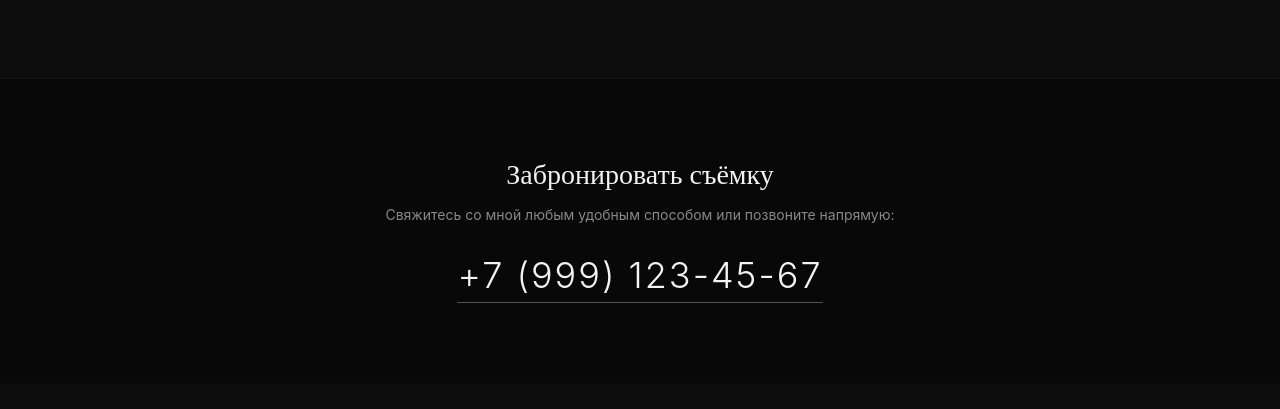
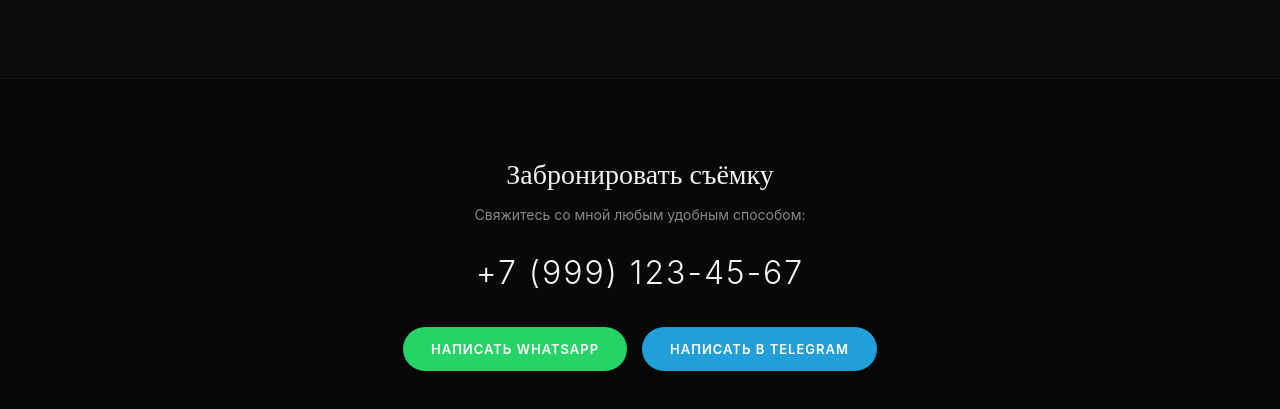
Before and after one commit to kyyovrstack/Fotografbuity, a plain HTML site: page index.html in a window 1280 px wide. Shown: the part 1977-2386 px from the top of the page. Before the commit the page ends 2360 px from the top, so only its background shows below. Drawn offline with Linux system fonts and the light colour scheme.

Commit message:
Update index.html

```diff
--- a/index.html
+++ b/index.html
@@ -10,6 +10,8 @@
             --text-color: #f3f3f3;
             --muted-color: #888888;
             --accent-color: #ffffff;
+            --whatsapp-color: #25D366;
+            --telegram-color: #229ED9;
             --transition: cubic-bezier(0.16, 1, 0.3, 1);
         }
 
@@ -152,7 +154,7 @@
             border-radius: 6px;
             cursor: pointer;
             background: #151515;
-            display: none; /* Скрыты по умолчанию, включаются через JS */
+            display: none;
         }
 
         .portfolio-item.visible {
@@ -195,7 +197,7 @@
             text-transform: uppercase;
         }
 
-        /* Подвал с номером телефона */
+        /* Подвал с контактами и кнопками */
         footer {
             background: #080808;
             border-top: 1px solid rgba(255, 255, 255, 0.05);
@@ -217,19 +219,55 @@
         }
 
         .big-phone {
-            display: inline-block;
-            font-size: clamp(24px, 3vw, 36px);
+            display: block;
+            font-size: clamp(22px, 3vw, 32px);
             color: var(--text-color);
             text-decoration: none;
             font-weight: 300;
             letter-spacing: 2px;
-            border-bottom: 1px solid rgba(255, 255, 255, 0.3);
-            padding-bottom: 5px;
+            margin-bottom: 35px;
             transition: opacity 0.3s;
         }
 
         .big-phone:hover {
             opacity: 0.7;
+        }
+
+        /* Блок мессенджеров */
+        .messenger-buttons {
+            display: flex;
+            justify-content: center;
+            gap: 15px;
+            flex-wrap: wrap;
+        }
+
+        .msg-btn {
+            display: inline-flex;
+            align-items: center;
+            justify-content: center;
+            padding: 14px 28px;
+            border-radius: 30px;
+            color: #ffffff;
+            text-decoration: none;
+            font-size: 13px;
+            font-weight: 600;
+            letter-spacing: 1px;
+            text-transform: uppercase;
+            transition: transform 0.3s, opacity 0.3s;
+            box-shadow: 0 10px 20px rgba(0,0,0,0.2);
+        }
+
+        .msg-btn:hover {
+            transform: translateY(-3px);
+            opacity: 0.9;
+        }
+
+        .whatsapp-btn {
+            background-color: var(--whatsapp-color);
+        }
+
+        .telegram-btn {
+            background-color: var(--telegram-color);
         }
 
         /* Лайтбокс */
@@ -284,7 +322,7 @@
                 padding: 15px 20px;
             }
             .header-phone {
-                display: none; /* прячем мелкую кнопку в шапке на мобилках, снизу будет большая */
+                display: none;
             }
             .hero {
                 padding: 110px 20px 40px 20px;
@@ -298,6 +336,13 @@
             }
             .portfolio-item img {
                 height: 380px;
+            }
+            .messenger-buttons {
+                flex-direction: column;
+                gap: 12px;
+            }
+            .msg-btn {
+                width: 100%;
             }
         }
     </style>
@@ -327,7 +372,7 @@
         <button class="cat-btn" onclick="filterCategory('portrait')">Портрет</button>
     </div>
 
-    <!-- Галерея (по 6 фото на каждую категорию) -->
+    <!-- Галерея -->
     <section class="gallery-section">
         <div class="portfolio-grid" id="grid">
 
@@ -438,12 +483,17 @@
         </div>
     </section>
 
-    <!-- Подвал с номером телефона -->
+    <!-- Подвал с номером и мессенджерами -->
     <footer>
         <div class="footer-content">
             <h2>Забронировать съёмку</h2>
-            <p>Свяжитесь со мной любым удобным способом или позвоните напрямую:</p>
+            <p>Свяжитесь со мной любым удобным способом:</p>
             <a href="tel:+79991234567" class="big-phone">+7 (999) 123-45-67</a>
+
+            <div class="messenger-buttons">
+                <a href="https://wa.me/79991234567" target="_blank" class="msg-btn whatsapp-btn">Написать WhatsApp</a>
+                <a href="https://t.me/username" target="_blank" class="msg-btn telegram-btn">Написать в Telegram</a>
+            </div>
         </div>
     </footer>
 
@@ -454,13 +504,10 @@
     </div>
 
     <script>
-        // Функция фильтрации категорий
         function filterCategory(category) {
-            // Переключаем активную кнопку
             document.querySelectorAll('.cat-btn').forEach(btn => btn.classList.remove('active'));
             event.target.classList.add('active');
 
-            // Показываем/скрываем нужные фото
             document.querySelectorAll('.portfolio-item').forEach(item => {
                 if (item.classList.contains(category)) {
                     item.classList.add('visible');
@@ -470,22 +517,14 @@
             });
         }
 
-        // При загрузке страницы включаем категорию "Семья" по умолчанию
         window.addEventListener('DOMContentLoaded', () => {
-            filterCategoryInitial('family');
+            document.querySelectorAll('.portfolio-item').forEach(item => {
+                if (item.classList.contains('family')) {
+                    item.classList.add('visible');
+                }
+            });
         });
 
-        function filterCategoryInitial(category) {
-            document.querySelectorAll('.portfolio-item').forEach(item => {
-                if (item.classList.contains(category)) {
-                    item.classList.add('visible');
-                } else {
-                    item.classList.remove('visible');
-                }
-            });
-        }
-
-        // Лайтбокс для картинок
         const lightbox = document.getElementById('lightbox');
         const lightboxImg = document.getElementById('lightboxImg');
         const lightboxClose = document.getElementById('lightboxClose');
```
